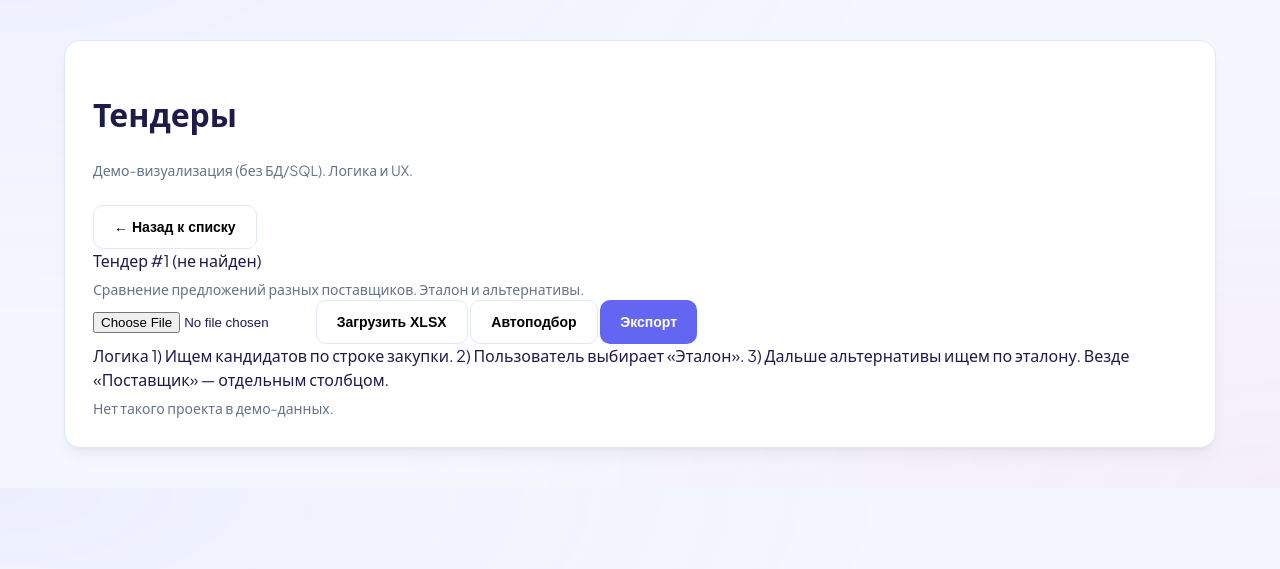
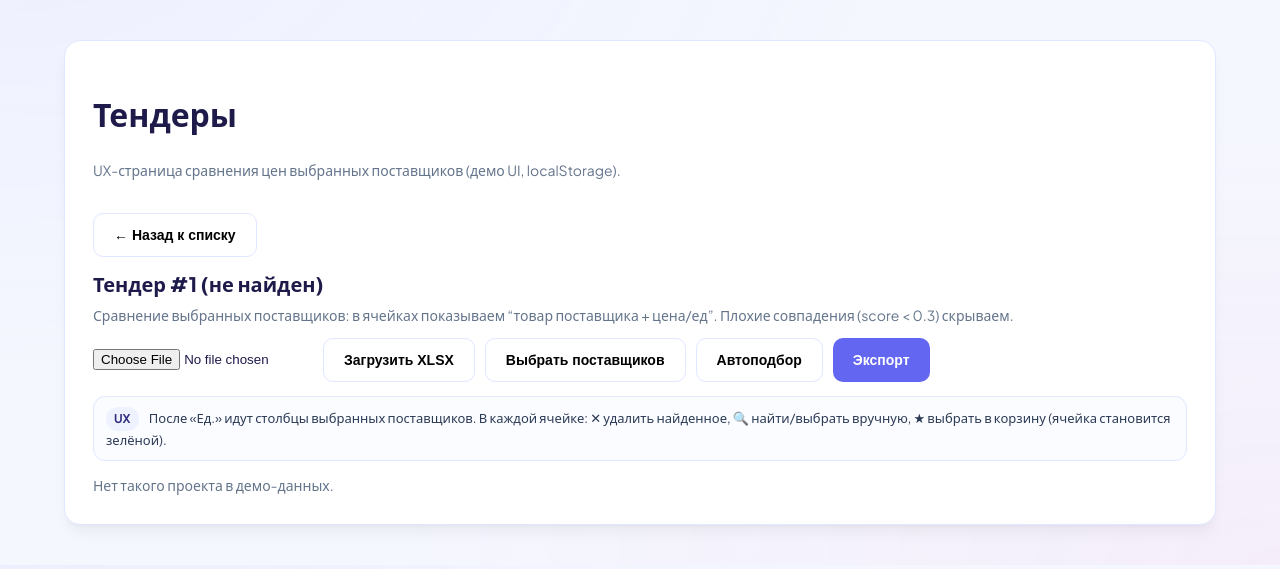
Before and after one commit to Tabascoden/pricelist-search-public, a Flask app: page /tenders/1 in a window 1280 px wide. Shown: the part 73-642 px from the top of the page. Run offline with Flask 3, Linux system fonts and the light colour scheme; some libraries are stand-ins or nearby versions.

Commit message:
Update tender project UI and add supplier selection

```diff
--- a/templates/tender_project.html
+++ b/templates/tender_project.html
@@ -1,12 +1,11 @@
 {% extends 'base.html' %}
 {% block content %}
 
-{# Используем тот же UI. JS сам определит по URL, что это /tenders/<id>, и покажет Project view #}
 <div class="card" id="tenders-demo">
   <div class="cardHeader tender-flex">
     <div>
       <h1>Тендеры</h1>
-      <div class="sub">Демо-визуализация (без БД/SQL). Логика и UX.</div>
+      <div class="sub">UX-страница сравнения цен выбранных поставщиков (демо UI, localStorage).</div>
     </div>
 
     <form id="tender-create-form" class="tender-flex tender-form" autocomplete="off">
@@ -30,51 +29,45 @@
       <div class="tender-title">
         <div class="h2" id="tender-project-title">Тендер</div>
         <div class="sub" id="tender-project-subtitle">
-          Сравнение предложений разных поставщиков. Эталон и альтернативы.
+          Сравнение выбранных поставщиков: в ячейках показываем “товар поставщика + цена/ед”. Плохие совпадения (score &lt; 0.3) скрываем.
         </div>
       </div>
 
       <div class="tender-actions">
         <input type="file" id="tender-upload" accept=".xlsx" style="max-width:220px;">
         <button class="btn" id="tender-upload-btn">Загрузить XLSX</button>
+        <button class="btn" id="tender-suppliers-btn">Выбрать поставщиков</button>
         <button class="btn" id="tender-autopick">Автоподбор</button>
         <button class="btn primary" id="tender-export">Экспорт</button>
       </div>
     </div>
 
     <div class="tender-hint">
-      <span class="tag">Логика</span>
-      1) Ищем кандидатов по строке закупки. 2) Пользователь выбирает «Эталон». 3) Дальше альтернативы ищем по эталону.
-      Везде «Поставщик» — отдельным столбцом.
+      <span class="tag">UX</span>
+      После «Ед.» идут столбцы выбранных поставщиков.
+      В каждой ячейке: ✕ удалить найденное, 🔍 найти/выбрать вручную, ★ выбрать в корзину (ячейка становится зелёной).
     </div>
 
     <div id="tender-items" class="tender-table-wrap">Загрузка…</div>
   </div>
 
+  <!-- OFFER MODAL -->
   <div class="tender-modal hidden" id="tender-modal" aria-hidden="true">
     <div class="tender-modal-body" role="dialog" aria-modal="true">
       <div class="tender-modal-header">
         <div>
-          <div class="h3">Варианты поставщиков</div>
+          <div class="h3">Выбор позиции поставщика</div>
           <div class="sub" id="tender-modal-subtitle">Позиция: …</div>
+          <div class="sub" id="tender-modal-supplier">Поставщик: …</div>
         </div>
         <button class="btn" id="tender-modal-close">Закрыть</button>
       </div>
 
       <div class="tender-modal-controls">
         <div class="tender-control">
-          <div class="tender-control-title">Ручной поиск</div>
+          <div class="tender-control-title">Поиск</div>
           <input class="input" id="tender-search-manual" placeholder="Например: помидоры сливовидные">
-          <div class="sub">Если заполнено — ищем по этой строке, независимо от «основы поиска».</div>
-        </div>
-
-        <div class="tender-control">
-          <div class="tender-control-title">Основа поиска</div>
-          <select class="input" id="tender-search-base">
-            <option value="purchase">По строке закупки</option>
-            <option value="benchmark">По эталону</option>
-          </select>
-          <div class="sub" id="tender-search-base-hint">Ищем по строке закупки (первичный подбор альтернатив).</div>
+          <div class="sub">Фильтрует по названию товара (в рамках выбранного поставщика).</div>
         </div>
 
         <div class="tender-control-actions">
@@ -84,45 +77,183 @@
       </div>
 
       <div class="tender-legend">
-        <div class="tender-legend-title">Текущий эталон</div>
-        <div id="tender-benchmark-box" class="tender-benchmark-box">
-          Эталон ещё не выбран. Найдите кандидатов и нажмите «Сделать эталоном».
-        </div>
-      </div>
-
-      <div class="tender-legend">
-        <div class="tender-legend-title">
-          Результаты поиска / кандидаты
-          <span class="sub" id="tender-candidates-mode">— режим: по строке закупки</span>
-        </div>
+        <div class="tender-legend-title">Кандидаты (score ≥ 0.3)</div>
 
         <div class="tableWrap">
           <table class="tender-offers-table" id="tender-offers-table">
             <thead>
               <tr>
-                <th class="sortable" data-sort="supplier">Поставщик</th>
-                <th class="sortable" data-sort="name">Товар</th>
-                <th class="sortable" data-sort="price">Цена</th>
-                <th class="sortable" data-sort="ppu">Цена/ед</th>
-                <th class="sortable" data-sort="score">Score</th>
-                <th>Действия</th>
+                <th>Поставщик</th>
+                <th>Товар</th>
+                <th style="width:120px;">Цена/ед</th>
+                <th style="width:90px;">Score</th>
+                <th style="width:220px;">Действия</th>
               </tr>
             </thead>
             <tbody id="tender-offers-body">
-              <tr><td colspan="6" class="sub">Нажмите «Найти».</td></tr>
+              <tr><td colspan="5" class="sub">Введите запрос и нажмите «Найти».</td></tr>
             </tbody>
           </table>
         </div>
 
         <div class="sub" style="margin-top:10px;">
-          Сортировка: клик по заголовку столбца. Повторный клик меняет направление.
+          «Выбрать» — поставить позицию в ячейку сравнения. «★ В корзину» — выбрать поставщика для этой строки закупки.
         </div>
+      </div>
+    </div>
+  </div>
+
+  <!-- SUPPLIERS MODAL -->
+  <div class="tender-modal hidden" id="tender-suppliers-modal" aria-hidden="true">
+    <div class="tender-modal-body" role="dialog" aria-modal="true">
+      <div class="tender-modal-header">
+        <div>
+          <div class="h3">Выбор поставщиков для сравнения</div>
+          <div class="sub">Отметьте поставщиков — они появятся столбцами в таблице.</div>
+        </div>
+        <button class="btn" id="tender-suppliers-close">Закрыть</button>
+      </div>
+
+      <div class="tender-control" style="margin-top:12px;">
+        <div class="tender-control-title">Поиск поставщика</div>
+        <input class="input" id="tender-suppliers-search" placeholder="Начните вводить название…">
+      </div>
+
+      <div id="tender-suppliers-list" class="suppliersList">Загрузка…</div>
+
+      <div class="suppliersActions">
+        <button class="btn primary" id="tender-suppliers-apply">Применить</button>
       </div>
     </div>
   </div>
 </div>
 
-{# Стили лежат в tenders.html, но для надёжности подключаем файл JS — он не зависит от наличия стилей #}
+<style>
+  #tenders-demo .tender-flex { display:flex; align-items:center; gap:12px; flex-wrap:wrap; }
+  #tenders-demo .tender-form { margin-left:auto; }
+  #tenders-demo .tender-table-wrap { width:100%; }
+
+  #tenders-demo .tender-hint {
+    margin: 14px 0;
+    padding: 10px 12px;
+    border: 1px solid var(--border);
+    border-radius: 12px;
+    background: #fbfcff;
+    color: #2b3a55;
+    font-size: 13px;
+  }
+  #tenders-demo .tag {
+    display:inline-flex; align-items:center;
+    padding: 3px 8px;
+    border-radius: 999px;
+    background: #eef2ff;
+    color: #312e81;
+    font-weight: 700;
+    font-size: 12px;
+    margin-right: 8px;
+  }
+
+  #tenders-demo .tender-topbar {
+    display:flex; align-items:center; gap:12px; flex-wrap:wrap;
+    padding: 8px 0 0 0;
+  }
+  #tenders-demo .tender-title { flex: 1 1 auto; min-width: 240px; }
+  #tenders-demo .h2 { font-size: 20px; font-weight: 800; }
+  #tenders-demo .h3 { font-size: 16px; font-weight: 800; }
+  #tenders-demo .tender-actions { display:flex; gap:10px; align-items:center; flex-wrap:wrap; }
+
+  #tenders-demo .hidden { display:none !important; }
+
+  #tenders-demo .tender-grid {
+    width:100%;
+    border: 1px solid var(--border);
+    border-radius: 14px;
+    overflow: hidden;
+  }
+  #tenders-demo .tender-grid table { width:100%; border-collapse: collapse; }
+  #tenders-demo .tender-grid th, #tenders-demo .tender-grid td {
+    padding: 12px 12px;
+    border-bottom: 1px solid var(--border);
+    vertical-align: top;
+    text-align: left;
+    font-size: 13px;
+  }
+  #tenders-demo .tender-grid thead th {
+    background: #f8fafc;
+    font-size: 12px;
+    text-transform: uppercase;
+    color: #475569;
+    letter-spacing: .02em;
+  }
+  #tenders-demo .tender-actions-col {
+    display:flex; flex-direction:column; gap:8px; align-items:flex-end;
+  }
+
+  #tenders-demo .tender-modal {
+    position: fixed; inset: 0;
+    background: rgba(0,0,0,0.35);
+    display:flex; align-items:center; justify-content:center;
+    z-index: 200;
+    padding: 20px;
+  }
+  #tenders-demo .tender-modal-body {
+    background: #fff;
+    width: min(1100px, 96vw);
+    max-height: 86vh;
+    overflow: auto;
+    border-radius: 16px;
+    padding: 16px;
+    box-shadow: var(--shadow);
+    border: 1px solid var(--border);
+  }
+  #tenders-demo .tender-modal-header {
+    display:flex; align-items:center; justify-content:space-between;
+    gap: 12px;
+    padding-bottom: 10px;
+    border-bottom: 1px solid var(--border);
+    margin-bottom: 12px;
+  }
+  #tenders-demo .tender-modal-controls {
+    display:grid;
+    grid-template-columns: 1fr auto;
+    gap: 12px;
+    align-items:end;
+    margin-bottom: 14px;
+  }
+  #tenders-demo .tender-control {
+    border: 1px solid #e6ebff;
+    border-radius: 14px;
+    padding: 12px;
+    background: #fbfcff;
+  }
+  #tenders-demo .tender-control-title {
+    font-weight: 800;
+    font-size: 12px;
+    text-transform: uppercase;
+    color: #334155;
+    margin-bottom: 8px;
+    letter-spacing: .02em;
+  }
+  #tenders-demo .tender-control-actions { display:flex; gap:10px; align-items:center; justify-content:flex-end; }
+
+  #tenders-demo .tender-legend { margin-top: 10px; }
+  #tenders-demo .tender-legend-title { font-weight: 800; margin-bottom: 8px; }
+
+  #tenders-demo .tender-offers-table { width:100%; border-collapse: collapse; }
+  #tenders-demo .tender-offers-table th, #tenders-demo .tender-offers-table td {
+    padding: 10px 12px;
+    border-bottom: 1px solid var(--border);
+    text-align:left;
+    font-size: 13px;
+    vertical-align: top;
+  }
+  #tenders-demo .tender-offers-table th { background:#f8fafc; color:#475569; font-size:12px; text-transform: uppercase; }
+
+  @media (max-width: 900px) {
+    #tenders-demo .tender-modal-controls { grid-template-columns: 1fr; }
+    #tenders-demo .tender-actions-col { align-items:stretch; }
+  }
+</style>
+
 <script src="/static/tenders.js" defer></script>
-
 {% endblock %}
```
